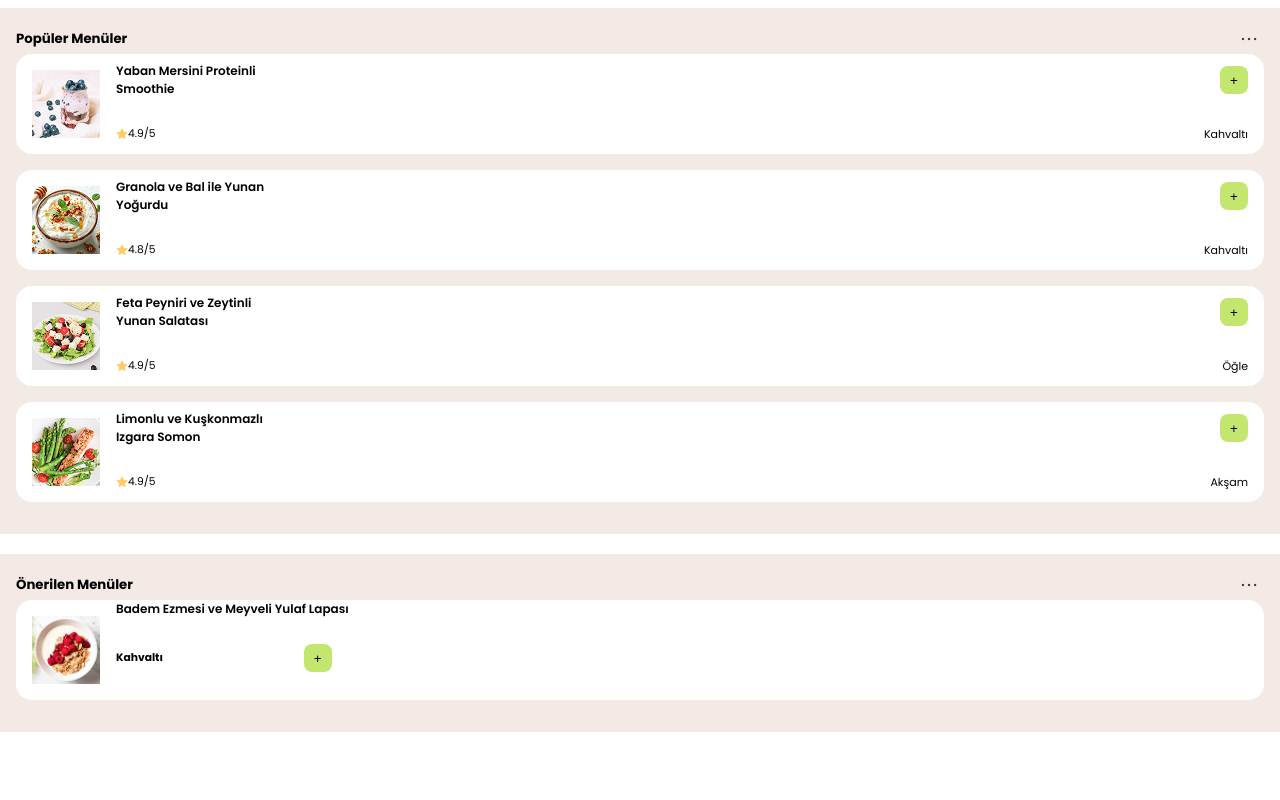
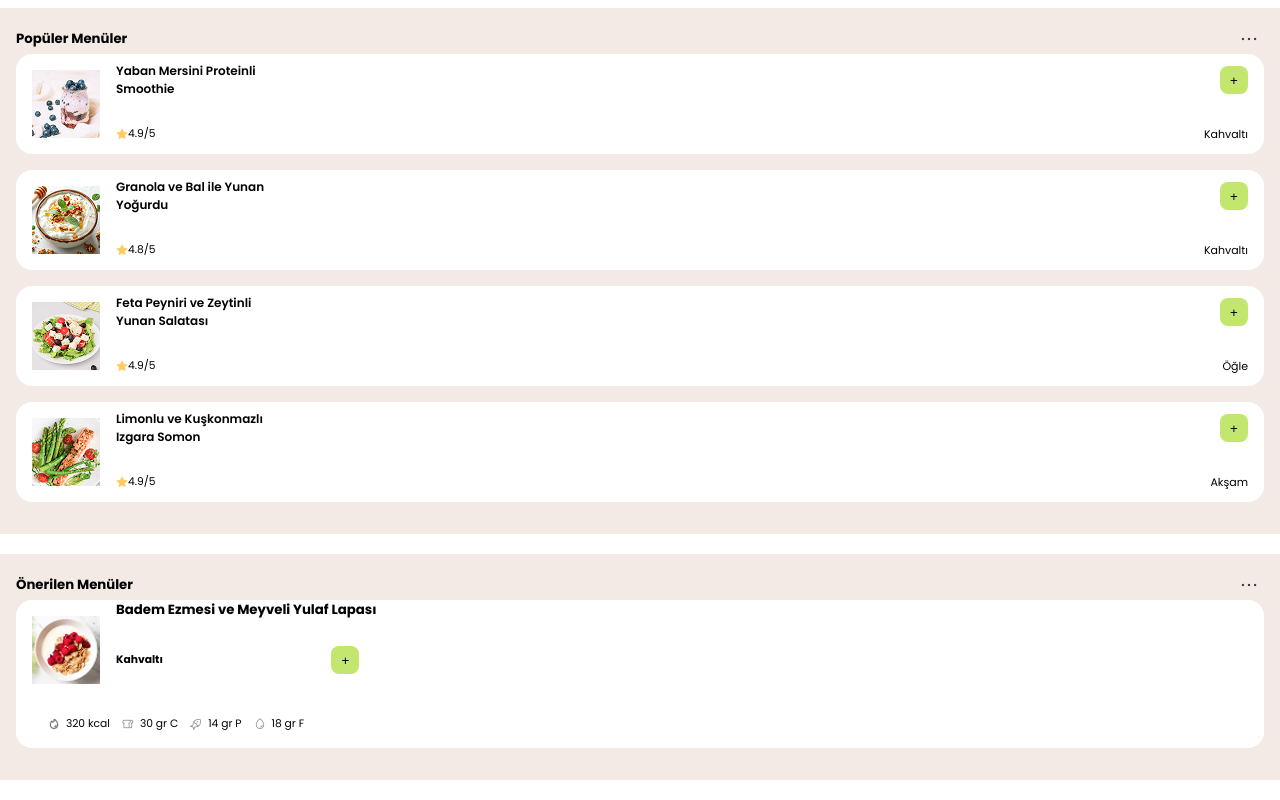
Before and after one commit to dursunkokturk/saglikli-yasam, a React (Vite) app: page / in a window 1280 px wide. Shown: the part 2532-3332 px from the top of the page. Before the commit the page ends 3284 px from the top, so only its background shows below. Built offline with nearby package versions, Linux system fonts and the light colour scheme.

Commit message:
src klasoru icindeki components klasoru icindeki RecommendedMenus Component icinde AllRecommendedBreakfastMenus.jsx component icinde genel duzenleme yapildi, app.css dosyasinda css kodlarinda duzenlemeler yapildi

```diff
--- a/src/App.css
+++ b/src/App.css
@@ -514,22 +514,31 @@ main .menu-lists label {
   font-weight: 400;
 }
 
-.all-recommended-breakfast-menus .all-recommended-breakfast-card {
+/* .all-recommended-breakfast-menus .all-recommended-breakfast-card {
+  display: flex;
+} */
+
+.all-recommended-breakfast-menus .all-recommended-breakfast-card .all-recommended-breakfast-menu-photo--all-recommended-breakfast-name--all-recommended-breakfast-add-button--meal-type--all-recommended-breakfast-add-button--meal-type {
   display: flex;
 }
 
-.all-recommended-breakfast-menus .all-recommended-breakfast-card .all-recommended-breakfast-content .all-recommended-breakfast-name {
+.all-recommended-breakfast-menus .all-recommended-breakfast-card .all-recommended-breakfast-menu-photo--all-recommended-breakfast-name--all-recommended-breakfast-add-button--meal-type--all-recommended-breakfast-add-button--meal-type .all-recommended-breakfast-name--all-recommended-breakfast-add-button--meal-type {
+  display: flex;
+  flex-direction: column;
+}
+
+.all-recommended-breakfast-menus .all-recommended-breakfast-card .all-recommended-breakfast-menu-photo--all-recommended-breakfast-name--all-recommended-breakfast-add-button--meal-type--all-recommended-breakfast-add-button--meal-type .all-recommended-breakfast-name {
   margin-bottom: 26px;
 }
 
-.all-recommended-breakfast-menus .all-recommended-breakfast-card .all-recommended-breakfast-content .all-recommended-breakfast-add-button--meal-type {
+.all-recommended-breakfast-menus .all-recommended-breakfast-card .all-recommended-breakfast-menu-photo--all-recommended-breakfast-name--all-recommended-breakfast-add-button--meal-type--all-recommended-breakfast-add-button--meal-type .all-recommended-breakfast-name--all-recommended-breakfast-add-button--meal-type .all-recommended-breakfast-add-button--meal-type {
   display: flex;
   flex-direction: row-reverse;
   justify-content: space-between;
   align-items: center;
 }
 
-.all-recommended-breakfast-menus .all-recommended-breakfast-card .all-recommended-breakfast-content .all-recommended-breakfast-add-button--meal-type .all-recommended-breakfast-add-button {
+.all-recommended-breakfast-menus .all-recommended-breakfast-card .all-recommended-breakfast-menu-photo--all-recommended-breakfast-name--all-recommended-breakfast-add-button--meal-type--all-recommended-breakfast-add-button--meal-type .all-recommended-breakfast-name--all-recommended-breakfast-add-button--meal-type .all-recommended-breakfast-add-button--meal-type .all-recommended-breakfast-add-button {
   background-color: #C2E66E;
   margin-right: 17px;
   border: none;
@@ -537,3 +546,32 @@ main .menu-lists label {
   width: 28px;
   height: 28px;
 }
+
+.all-recommended-breakfast-menus .all-recommended-breakfast-card .all-recommended-breakfast-content .health-score--score {
+  display: flex;
+}
+
+.all-recommended-breakfast-menus .all-recommended-breakfast-card .all-recommended-breakfast-content .health-score--score .nutritional-information-specific-to-the-menu {
+  display: flex;
+  justify-content: center;
+  background-color: white;
+  border-radius: 6px;
+  width: 300px;
+  margin-inline: 13px;
+}
+
+.all-recommended-breakfast-menus .all-recommended-breakfast-card .all-recommended-breakfast-content .health-score--score .nutritional-information-specific-to-the-menu .calory-information img,
+.all-recommended-breakfast-menus .all-recommended-breakfast-card .all-recommended-breakfast-content .health-score--score .nutritional-information-specific-to-the-menu .vitamin-information img,
+.all-recommended-breakfast-menus .all-recommended-breakfast-card .all-recommended-breakfast-content .health-score--score .nutritional-information-specific-to-the-menu .protein-information img,
+.all-recommended-breakfast-menus .all-recommended-breakfast-card .all-recommended-breakfast-content .health-score--score .nutritional-information-specific-to-the-menu .fats-information img {
+  width: 12px;
+  height: 12px;
+}
+
+.all-recommended-breakfast-menus .all-recommended-breakfast-card .all-recommended-breakfast-content .health-score--score .nutritional-information-specific-to-the-menu .calory-information h6,
+.all-recommended-breakfast-menus .all-recommended-breakfast-card .all-recommended-breakfast-content .health-score--score .nutritional-information-specific-to-the-menu .vitamin-information h6,
+.all-recommended-breakfast-menus .all-recommended-breakfast-card .all-recommended-breakfast-content .health-score--score .nutritional-information-specific-to-the-menu .protein-information h6,
+.all-recommended-breakfast-menus .all-recommended-breakfast-card .all-recommended-breakfast-content .health-score--score .nutritional-information-specific-to-the-menu .fats-information h6 {
+  font-weight: 400;
+  padding: 8px 6px;
+}
--- a/src/Components/RecommendedMenus/AllRecommendedBreakfastMenus.jsx
+++ b/src/Components/RecommendedMenus/AllRecommendedBreakfastMenus.jsx
@@ -20,9 +20,10 @@ export default function AllRecommendedBreakfastMenus() {
 
         <div className="all-recommended-breakfast-card">
 
+          <div className="all-recommended-breakfast-menu-photo--all-recommended-breakfast-name--all-recommended-breakfast-add-button--meal-type--all-recommended-breakfast-add-button--meal-type">
             <img src={RecommendedBreakfastMenu1} className='all-recommended-breakfast-menu-photo' alt="" />
 
-          <div className='all-recommended-breakfast-content'>
+            <div className="all-recommended-breakfast-name--all-recommended-breakfast-add-button--meal-type">
               <h5 className='all-recommended-breakfast-name'>Badem Ezmesi ve Meyveli Yulaf Lapası</h5>
               <div className="all-recommended-breakfast-add-button--meal-type">
                 <button className='all-recommended-breakfast-add-button'>+</button>
@@ -31,8 +32,11 @@ export default function AllRecommendedBreakfastMenus() {
                   <h6>Kahvaltı</h6>
                 </div>
               </div>
+            </div>
+          </div>
 
-            {/* <div className="health-score--score">
+          <div className='all-recommended-breakfast-content'>
+            <div className="health-score--score">
               <div className="nutritional-information-specific-to-the-menu">
                 <div className="calory-information">
                   <img src={IconCalory} className='icon-calory' alt="" />
@@ -51,8 +55,9 @@ export default function AllRecommendedBreakfastMenus() {
                   <h6>18 gr F</h6>
                 </div>
               </div>
-            </div> */}
             </div>
+          </div>
+
         </div>
       </section>
     </>
```
Lines whose indentation alone changed are shown as unchanged.
